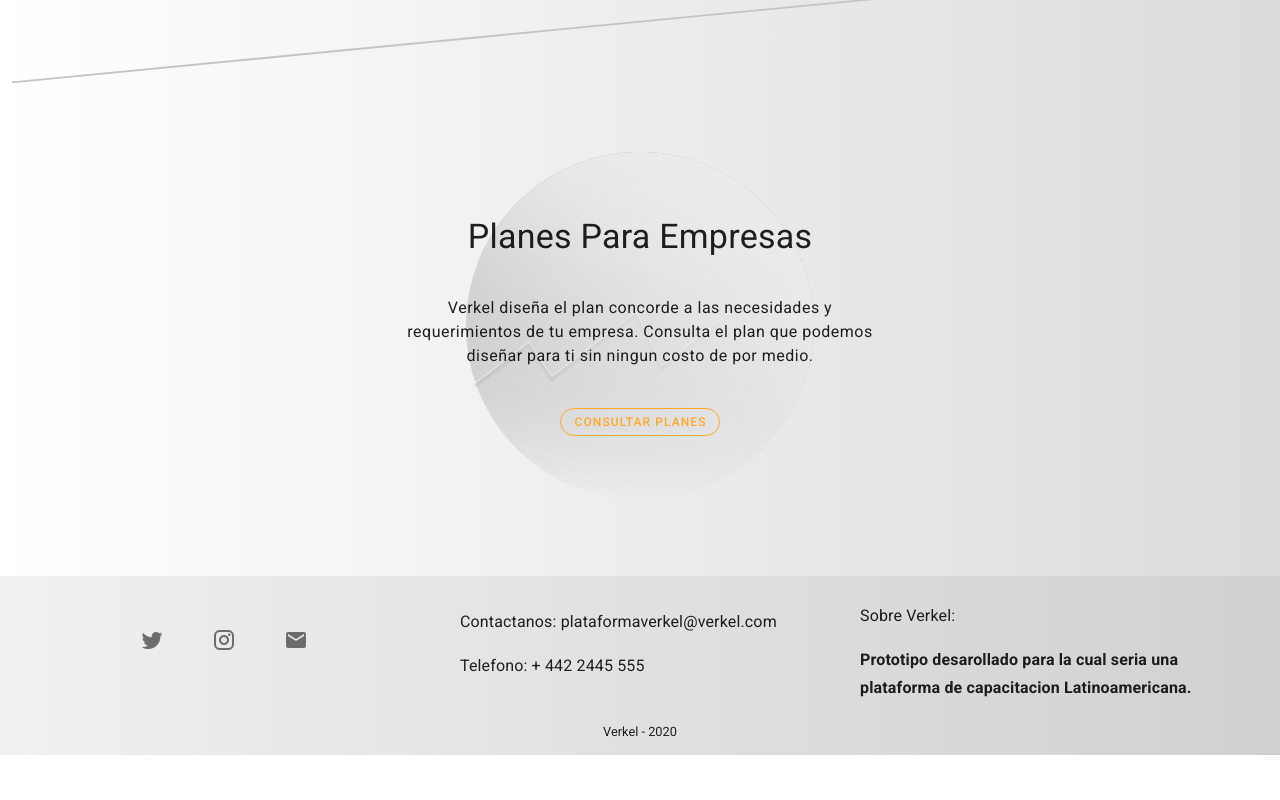
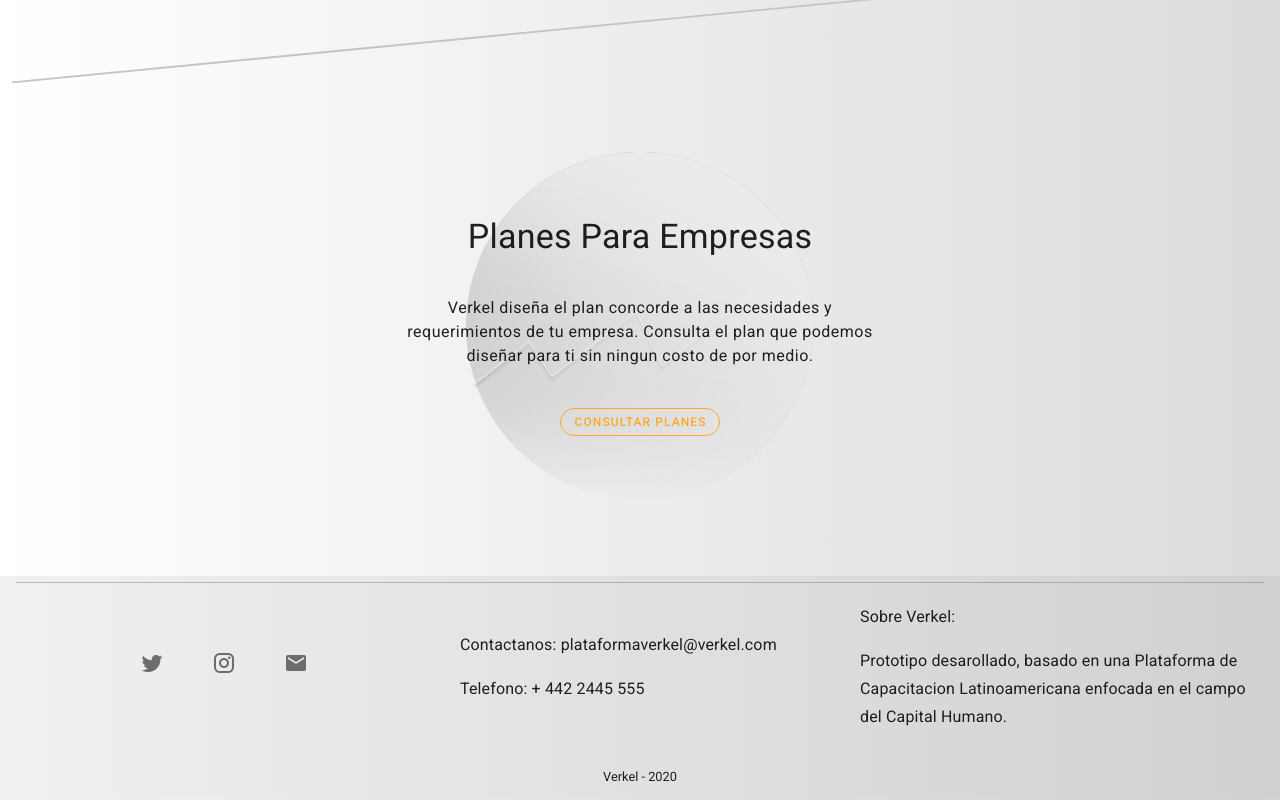
Before and after one commit to Gabriel-Cz/Verkel-Platform, a Nuxt app: page / in a window 1280 px wide. Shown: the part 2253-3053 px from the top of the page. Before the commit the page ends 3008 px from the top, so only its background shows below. Built offline with nearby package versions, Linux system fonts and the light colour scheme; no server answers.

Commit message:
changing to static site

```diff
--- a/components/MainLayoutComponents/TheContentForFooter.vue
+++ b/components/MainLayoutComponents/TheContentForFooter.vue
@@ -21,7 +21,7 @@
                 <v-col cols="12" md="5" sm="5" lg="4">
                     <div class="borders descriptionBorders text-subtitle-1">
                         <p class="pt-2 ">Sobre Verkel: </p>
-                         <b class="">{{ information.verkelDescription }}</b>
+                         <p class="">{{ information.verkelDescription }}</p>
                     </div>
                 </v-col>
                 <v-col class="d-flex justify-center align-center py-2">
@@ -52,7 +52,7 @@
            information: {
                email: "plataformaverkel@verkel.com",
                telNumber: "442 2445 555",
-               verkelDescription: "Prototipo desarollado para la cual seria una plataforma de capacitacion Latinoamericana."
+               verkelDescription: "Prototipo desarollado, basado en una Plataforma de Capacitacion Latinoamericana enfocada en el campo del Capital Humano."
            }
         }
     }
@@ -61,11 +61,8 @@
 
 <style scoped>
 
-
-
-
-
-
-
+.footerContainer {
+    border-top: solid 1px rgba(128, 128, 128, 0.5);
+}
 
 </style>
```
